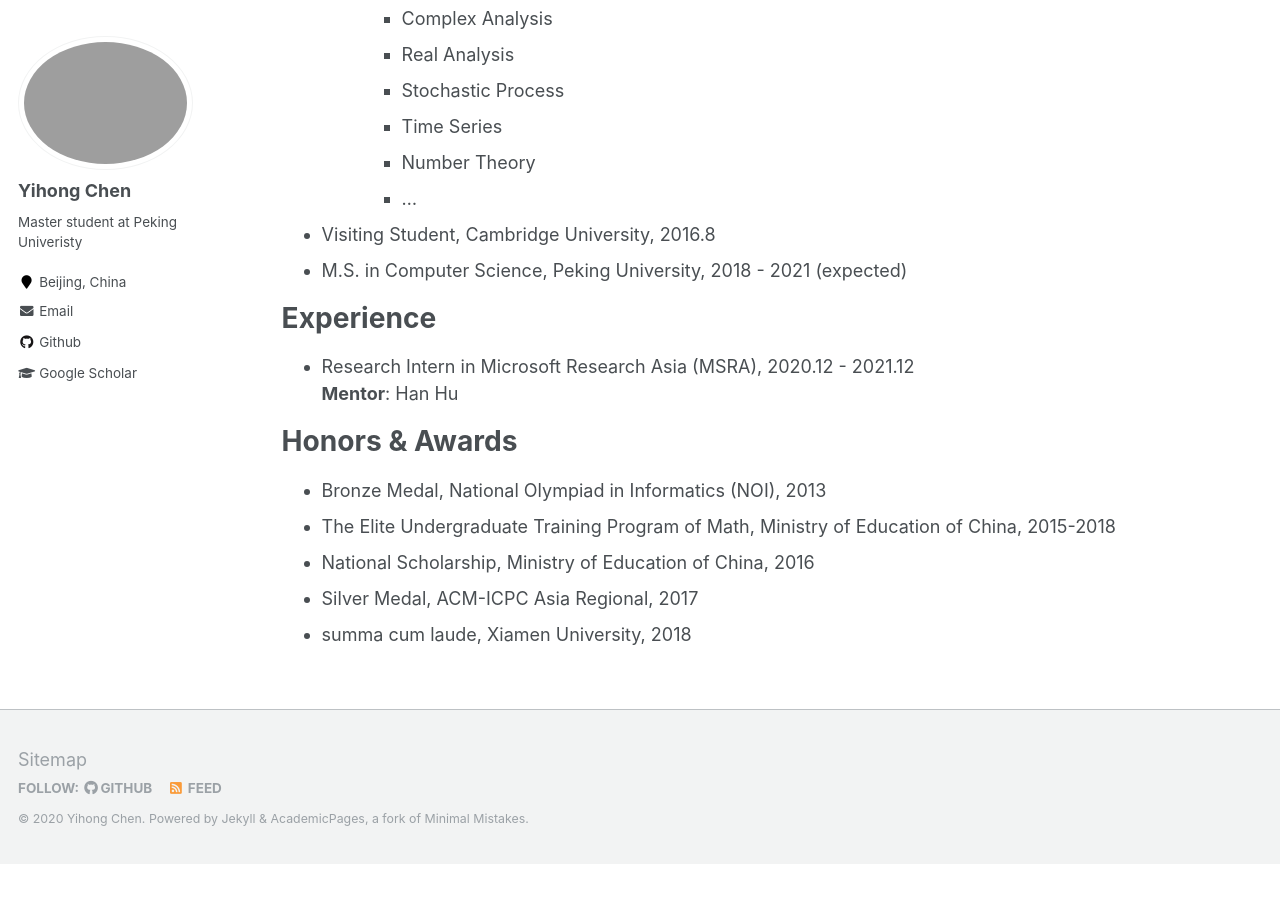
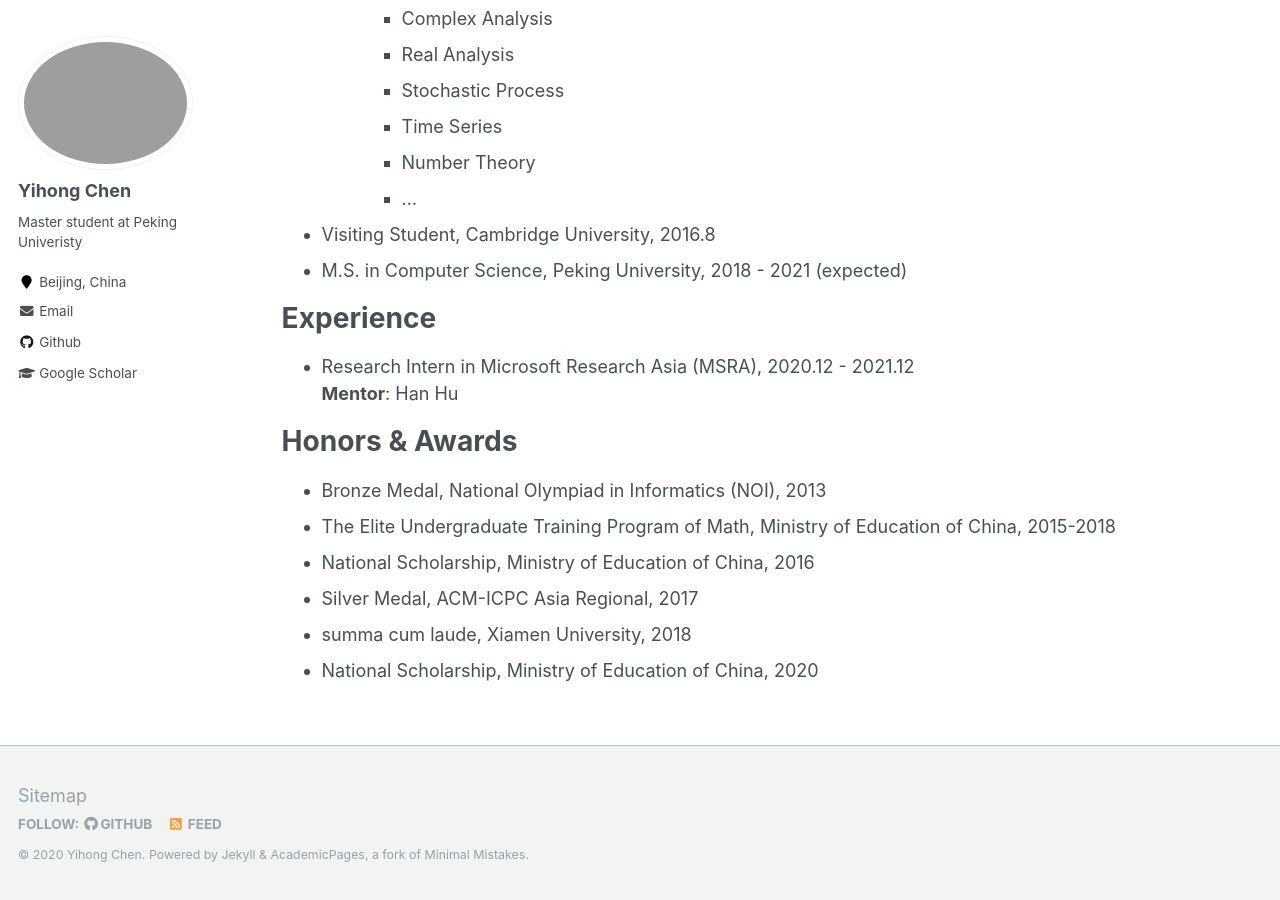
Before and after one commit to Scalsol/Scalsol.github.io, a Jekyll site: the page built from _pages/cv.md, in a window 1280 px wide and 900 px high, scrolled down 537 px. Built offline with Jekyll 4.4.1, drawn with Linux system fonts in a browser that asks for light colours; before the commit the page ends 1401 px from its top, so only the background shows below that.

Commit message:
add new award

```diff
--- a/_pages/cv.md
+++ b/_pages/cv.md
@@ -43,3 +43,4 @@ Honors & Awards
 - National Scholarship, Ministry of Education of China, 2016
 - Silver Medal, ACM-ICPC Asia Regional, 2017
 - summa cum laude, Xiamen University, 2018
+- National Scholarship, Ministry of Education of China, 2020
```
Also changed, not shown: 1 other file.
